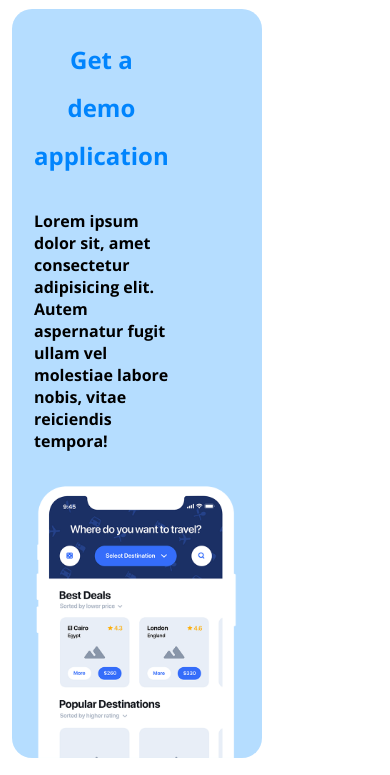
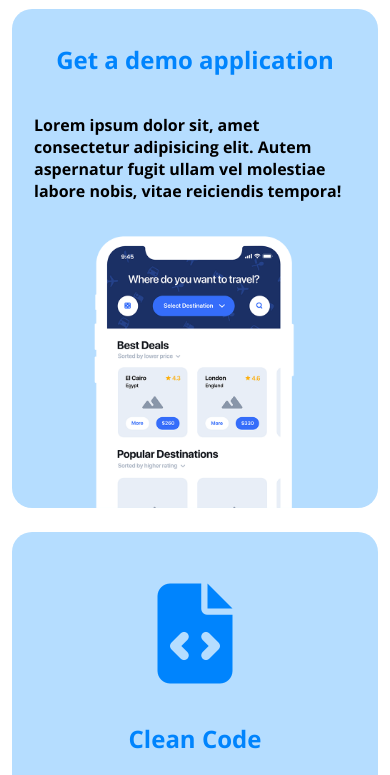
Before and after one commit to FedericaSidoti/htmlcss-responsive-layout, a plain HTML site: page index.html in a window 390 px wide. Shown: the part 62-837 px from the top of the page. Drawn offline with nearby package versions, Linux system fonts and the light colour scheme.

Commit message:
ADD- hero responsive

```diff
--- a/css/style.css
+++ b/css/style.css
@@ -181,6 +181,12 @@ a {
         width: 60px;
     }
 
+    /*hero*/
+
+    .col-6 {
+        flex-basis: 100%;
+    }
+
 }
 
 /*Mobile*/
@@ -197,6 +203,13 @@ a {
     .col img {
         width: 60px;
     }
+
+        /*hero*/
+
+        .col-12, .col-8, .col-6, .col-4 {
+            flex-basis: 100%;
+        }
+
 }
 
 /* debug */
```
